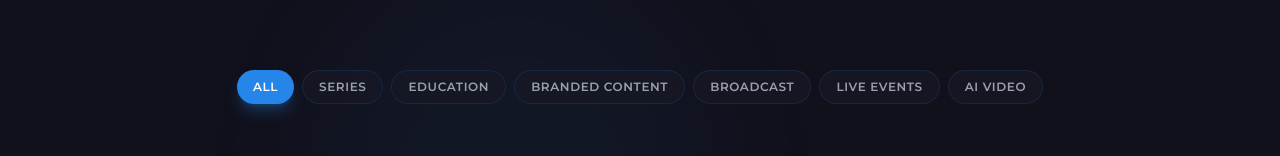
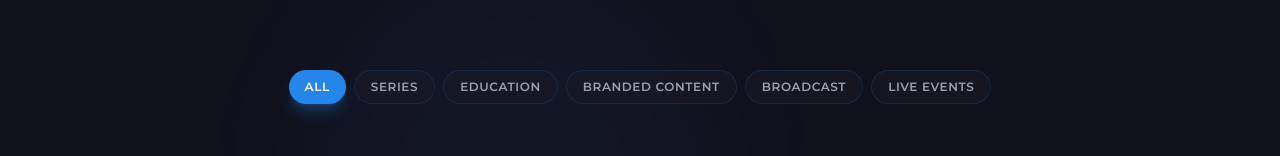
Before and after one commit to MrFascinate/Productions, a React (Vite) app: page / in a window 1280 px wide. Shown: the part 912-1068 px from the top of the page. Built offline with nearby package versions, Linux system fonts and the light colour scheme.

Commit message:
Remove AI Video category and move all its videos to Education
https://claude.ai/code/session_01BimEQPypbN79q41qdXAa9i

```diff
--- a/src/App.tsx
+++ b/src/App.tsx
@@ -186,7 +186,7 @@ const productions: Production[] = [
     title: '3 Cool Things You Can Do with AI Today',
     partner: 'Fascinate Media',
     description: 'Justin shares three practical and exciting things you can do with AI right now.',
-    category: 'AI Video',
+    category: 'Education',
     videoUrl: 'https://player.vimeo.com/video/1075550647',
     thumbnailUrl: 'https://vumbnail.com/1075550647.jpg',
   },
@@ -195,7 +195,7 @@ const productions: Production[] = [
     title: 'AI Assistants and How They Can Help',
     partner: 'Fascinate Media',
     description: 'A breakdown of how AI assistants work and the ways they can boost your productivity.',
-    category: 'AI Video',
+    category: 'Education',
     videoUrl: 'https://player.vimeo.com/video/1097189159',
     thumbnailUrl: 'https://vumbnail.com/1097189159.jpg',
   },
@@ -204,7 +204,7 @@ const productions: Production[] = [
     title: 'What Are AI Agents?',
     partner: 'Fascinate Media',
     description: 'Justin explains what AI agents are and why they matter for the future of work.',
-    category: 'AI Video',
+    category: 'Education',
     videoUrl: 'https://player.vimeo.com/video/1074161713',
     thumbnailUrl: 'https://vumbnail.com/1074161713.jpg',
   },
@@ -213,7 +213,7 @@ const productions: Production[] = [
     title: 'Are AI Headshots Good Enough Today?',
     partner: 'Fascinate Media',
     description: 'Testing whether AI-generated headshots are ready to replace professional photography.',
-    category: 'AI Video',
+    category: 'Education',
     videoUrl: 'https://player.vimeo.com/video/1154892061',
     thumbnailUrl: 'https://vumbnail.com/1154892061.jpg',
   },
@@ -222,7 +222,7 @@ const productions: Production[] = [
     title: 'AI Can Edit Your Social Media Clips',
     partner: 'Fascinate Media',
     description: 'How AI tools can automatically edit and optimize your social media video content.',
-    category: 'AI Video',
+    category: 'Education',
     videoUrl: 'https://player.vimeo.com/video/1154892200',
     thumbnailUrl: 'https://vumbnail.com/1154892200.jpg',
   },
@@ -231,7 +231,7 @@ const productions: Production[] = [
     title: 'AI Agents Replacing Assistants',
     partner: 'Fascinate Media',
     description: 'Exploring how AI agents are evolving beyond simple assistants into autonomous workers.',
-    category: 'AI Video',
+    category: 'Education',
     videoUrl: 'https://player.vimeo.com/video/1154892514',
     thumbnailUrl: 'https://vumbnail.com/1154892514.jpg',
   },
@@ -240,7 +240,7 @@ const productions: Production[] = [
     title: 'AI Enabled Jobs of the Future',
     partner: 'Fascinate Media',
     description: 'A look at the new careers and roles that AI is creating across industries.',
-    category: 'AI Video',
+    category: 'Education',
     videoUrl: 'https://player.vimeo.com/video/1154892579',
     thumbnailUrl: 'https://vumbnail.com/1154892579.jpg',
   },
@@ -249,7 +249,7 @@ const productions: Production[] = [
     title: 'What Is Context Engineering?',
     partner: 'Fascinate Media',
     description: 'Justin breaks down the emerging discipline of context engineering for AI systems.',
-    category: 'AI Video',
+    category: 'Education',
     videoUrl: 'https://player.vimeo.com/video/1154892831',
     thumbnailUrl: 'https://vumbnail.com/1154892831.jpg',
   },
@@ -258,7 +258,7 @@ const productions: Production[] = [
     title: 'Replacing Any Background with AI',
     partner: 'Fascinate Media',
     description: 'How to use AI to seamlessly replace backgrounds in photos and videos.',
-    category: 'AI Video',
+    category: 'Education',
     videoUrl: 'https://player.vimeo.com/video/1154892954',
     thumbnailUrl: 'https://vumbnail.com/1154892954.jpg',
   },
@@ -267,7 +267,7 @@ const productions: Production[] = [
     title: 'Watch This Before Uploading Your Face with AI Tools',
     partner: 'Fascinate Media',
     description: 'Important privacy and safety considerations before using AI face tools.',
-    category: 'AI Video',
+    category: 'Education',
     videoUrl: 'https://player.vimeo.com/video/1154893086',
     thumbnailUrl: 'https://vumbnail.com/1154893086.jpg',
   },
@@ -276,13 +276,13 @@ const productions: Production[] = [
     title: "How Does AI Know What's Most Important in Your Prompt?",
     partner: 'Fascinate Media',
     description: 'Understanding how AI models parse and prioritize different parts of your prompts.',
-    category: 'AI Video',
+    category: 'Education',
     videoUrl: 'https://player.vimeo.com/video/1154893202',
     thumbnailUrl: 'https://vumbnail.com/1154893202.jpg',
   },
 ]
 
-const categories = ['All', 'Series', 'Education', 'Branded Content', 'Broadcast', 'Live Events', 'AI Video']
+const categories = ['All', 'Series', 'Education', 'Branded Content', 'Broadcast', 'Live Events']
 
 
 /* ─── Navbar ─── */
```
